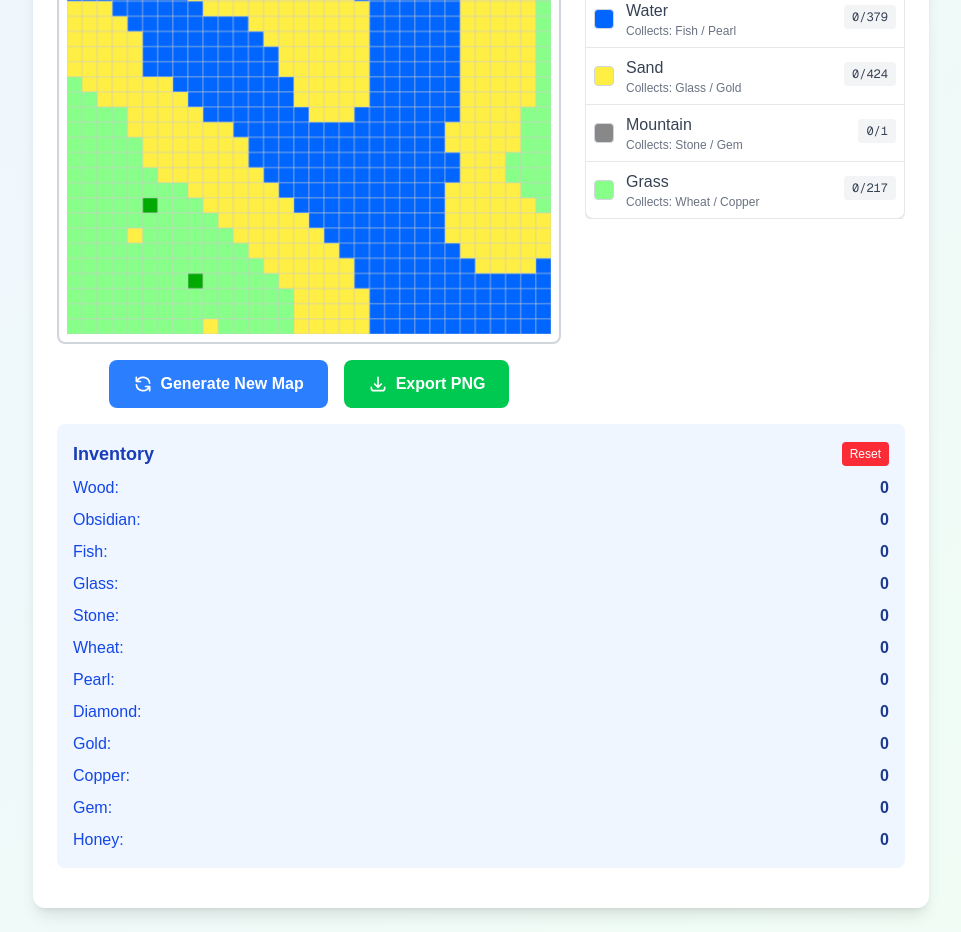
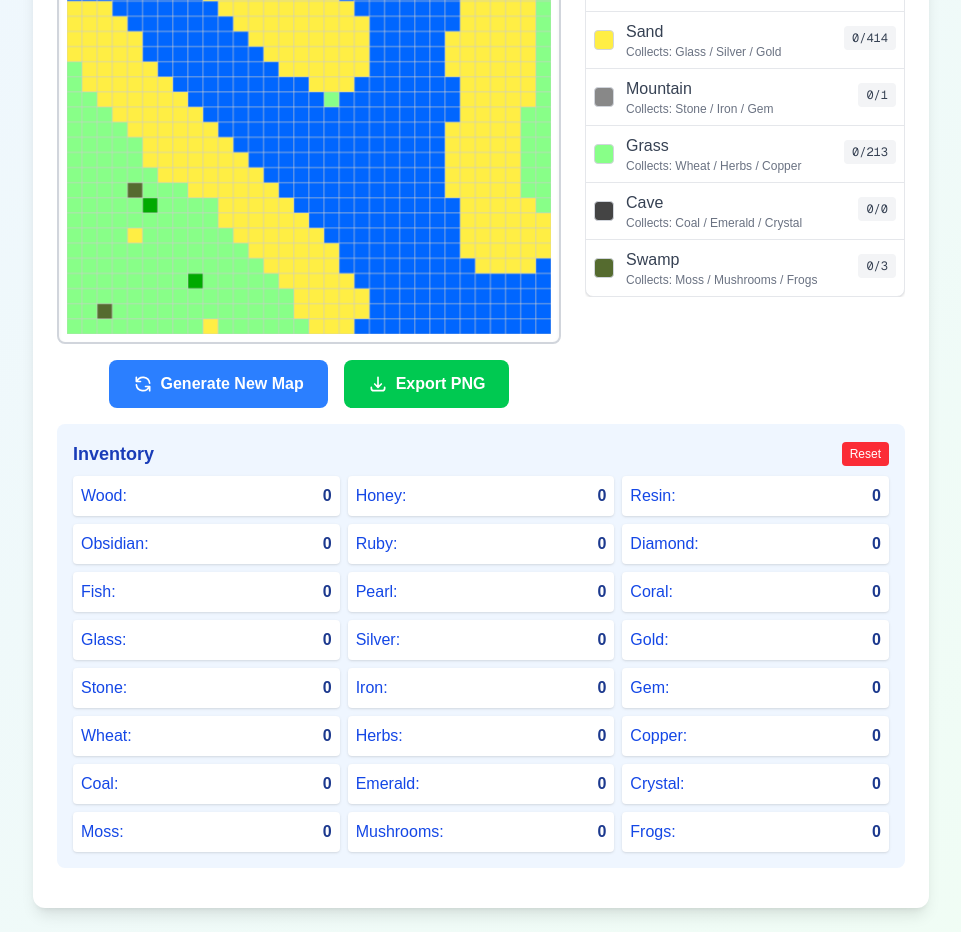
Before and after one commit to AnonAmosAdmn/pixel-map, a Next.js app: page / in a window 1280 px wide. Shown: the part 300-1232 px from the top of the page, without its empty margins (159-1120 px from the left). Built offline with nearby package versions, Linux system fonts and the light colour scheme.

Commit message:
first commit

```diff
--- a/app/page.tsx
+++ b/app/page.tsx
@@ -2,8 +2,7 @@
 
 import { useState, useRef, useEffect } from 'react';
 
-// Define terrain types with rare resources
-type TerrainType = 'tree' | 'volcano' | 'water' | 'sand' | 'mountain' | 'grass';
+type TerrainType = 'tree' | 'volcano' | 'water' | 'sand' | 'mountain' | 'grass' | 'cave' | 'swamp';
 
 interface Terrain {
   name: string;
@@ -11,8 +10,10 @@ interface Terrain {
   count: number;
   resource: string;
   rareResource: string;
+  epicResource: string;
   collected: number;
   rareCollected: number;
+  epicCollected: number;
   maxCollection: number;
 }
 
@@ -29,6 +30,18 @@ interface Inventory {
   Copper: number;
   Gem: number;
   Honey: number;
+  Resin: number;
+  Ruby: number;
+  Coral: number;
+  Silver: number;
+  Iron: number;
+  Emerald: number;
+  Coal: number;
+  Herbs: number;
+  Crystal: number;
+  Moss: number;
+  Mushrooms: number;
+  Frogs: number;
 }
 
 interface PixelCooldown {
@@ -44,8 +57,10 @@ const TERRAIN_TYPES: Record<TerrainType, Terrain> = {
     count: 0,
     resource: 'Wood',
     rareResource: 'Honey',
+    epicResource: 'Resin',
     collected: 0,
     rareCollected: 0,
+    epicCollected: 0,
     maxCollection: 0
   },
   volcano: {
@@ -53,9 +68,11 @@ const TERRAIN_TYPES: Record<TerrainType, Terrain> = {
     color: '#FF3300',
     count: 0,
     resource: 'Obsidian',
-    rareResource: 'Diamond',
+    rareResource: 'Ruby',
+    epicResource: 'Diamond',
     collected: 0,
     rareCollected: 0,
+    epicCollected: 0,
     maxCollection: 0
   },
   water: {
@@ -64,8 +81,10 @@ const TERRAIN_TYPES: Record<TerrainType, Terrain> = {
     count: 0,
     resource: 'Fish',
     rareResource: 'Pearl',
+    epicResource: 'Coral',
     collected: 0,
     rareCollected: 0,
+    epicCollected: 0,
     maxCollection: 0
   },
   sand: {
@@ -73,9 +92,11 @@ const TERRAIN_TYPES: Record<TerrainType, Terrain> = {
     color: '#FFEE44',
     count: 0,
     resource: 'Glass',
-    rareResource: 'Gold',
+    rareResource: 'Silver',
+    epicResource: 'Gold',
     collected: 0,
     rareCollected: 0,
+    epicCollected: 0,
     maxCollection: 0
   },
   mountain: {
@@ -83,9 +104,11 @@ const TERRAIN_TYPES: Record<TerrainType, Terrain> = {
     color: '#888888',
     count: 0,
     resource: 'Stone',
-    rareResource: 'Gem',
+    rareResource: 'Iron',
+    epicResource: 'Gem',
     collected: 0,
     rareCollected: 0,
+    epicCollected: 0,
     maxCollection: 0
   },
   grass: {
@@ -93,26 +116,64 @@ const TERRAIN_TYPES: Record<TerrainType, Terrain> = {
     color: '#88FF88',
     count: 0,
     resource: 'Wheat',
-    rareResource: 'Copper',
+    rareResource: 'Herbs',
+    epicResource: 'Copper',
     collected: 0,
     rareCollected: 0,
+    epicCollected: 0,
+    maxCollection: 0
+  },
+  cave: {
+    name: 'Cave',
+    color: '#444444',
+    count: 0,
+    resource: 'Coal',
+    rareResource: 'Emerald',
+    epicResource: 'Crystal',
+    collected: 0,
+    rareCollected: 0,
+    epicCollected: 0,
+    maxCollection: 0
+  },
+  swamp: {
+    name: 'Swamp',
+    color: '#556B2F',
+    count: 0,
+    resource: 'Moss',
+    rareResource: 'Mushrooms',
+    epicResource: 'Frogs',
+    collected: 0,
+    rareCollected: 0,
+    epicCollected: 0,
     maxCollection: 0
   },
 };
 
 const INITIAL_INVENTORY: Inventory = {
   Wood: 0,
+  Honey: 0,
+  Resin: 0,
   Obsidian: 0,
+  Ruby: 0,
+  Diamond: 0,
   Fish: 0,
+  Pearl: 0,
+  Coral: 0,
   Glass: 0,
+  Silver: 0,
+  Gold: 0,
   Stone: 0,
+  Iron: 0,
+  Gem: 0,
   Wheat: 0,
-  Pearl: 0,
-  Diamond: 0,
-  Gold: 0,
+  Herbs: 0,
   Copper: 0,
-  Gem: 0,
-  Honey: 0
+  Coal: 0,
+  Emerald: 0,
+  Crystal: 0,
+  Moss: 0,
+  Mushrooms: 0,
+  Frogs: 0
 };
 
 // Improved cellular automata function for terrain generation
@@ -251,7 +312,9 @@ export default function PixelMapGame() {
     water: { ...TERRAIN_TYPES.water, count: 0, collected: 0, maxCollection: 0 },
     sand: { ...TERRAIN_TYPES.sand, count: 0, collected: 0, maxCollection: 0 },
     mountain: { ...TERRAIN_TYPES.mountain, count: 0, collected: 0, maxCollection: 0 },
-    grass: { ...TERRAIN_TYPES.grass, count: 0, collected: 0, maxCollection: 0 }
+    grass: { ...TERRAIN_TYPES.grass, count: 0, collected: 0, maxCollection: 0 },
+    cave: { ...TERRAIN_TYPES.cave, count: 0, collected: 0, maxCollection: 0 },
+    swamp: { ...TERRAIN_TYPES.swamp, count: 0, collected: 0, maxCollection: 0 }
   });
   const [inventory, setInventory] = useState<Inventory>(INITIAL_INVENTORY);
   const [pixelCooldowns, setPixelCooldowns] = useState<PixelCooldown[]>([]);
@@ -497,19 +560,30 @@ export default function PixelMapGame() {
         { x: pixelX, y: pixelY, cooldownUntil }
       ]);
 
-      // Determine if we get a rare resource (5/100 chance)
-      const isRare = Math.random() < 0.05;
-      const resourceType = isRare
-        ? TERRAIN_TYPES[terrainType].rareResource as keyof Inventory
-        : TERRAIN_TYPES[terrainType].resource as keyof Inventory;
+      // Determine which resource to get (common 94%, rare 5%, epic 1%)
+      const random = Math.random();
+      let resourceType: keyof Inventory;
+      let isRare = false;
+      let isEpic = false;
+
+      if (random < 0.01) { // 1% chance for epic
+        resourceType = TERRAIN_TYPES[terrainType].epicResource as keyof Inventory;
+        isEpic = true;
+      } else if (random < 0.06) { // 5% chance for rare
+        resourceType = TERRAIN_TYPES[terrainType].rareResource as keyof Inventory;
+        isRare = true;
+      } else { // 94% chance for common
+        resourceType = TERRAIN_TYPES[terrainType].resource as keyof Inventory;
+      }
 
       // Update collected count for this terrain type and add to persistent inventory
       setTerrainCounts(prev => ({
         ...prev,
         [terrainType]: {
           ...prev[terrainType],
-          collected: isRare ? prev[terrainType].collected : prev[terrainType].collected + 1,
-          rareCollected: isRare ? prev[terrainType].rareCollected + 1 : prev[terrainType].rareCollected
+          collected: (!isRare && !isEpic) ? prev[terrainType].collected + 1 : prev[terrainType].collected,
+          rareCollected: isRare ? prev[terrainType].rareCollected + 1 : prev[terrainType].rareCollected,
+          epicCollected: isEpic ? prev[terrainType].epicCollected + 1 : prev[terrainType].epicCollected
         }
       }));
 
@@ -536,6 +610,8 @@ export default function PixelMapGame() {
       newPixels = createSeeds(newPixels, 'tree', 12);
       newPixels = createSeeds(newPixels, 'volcano', 4);
       newPixels = createSeeds(newPixels, 'sand', 6);
+      newPixels = createSeeds(newPixels, 'cave', 5);
+      newPixels = createSeeds(newPixels, 'swamp', 7);
 
     // Apply cellular automata to create grouped terrain
 
@@ -553,6 +629,12 @@ export default function PixelMapGame() {
 
     // Volcano should form smaller areas
     newPixels = generateTerrain(newPixels, 'volcano', 3, 2);
+
+    // Caves should form near mountains
+    newPixels = generateTerrain(newPixels, 'cave', 3, 2);
+
+    // Swamps should form near water
+    newPixels = generateTerrain(newPixels, 'swamp', 3, 2);
 
     // Sand should form beaches near water
     const height = newPixels.length;
@@ -724,8 +806,7 @@ export default function PixelMapGame() {
 
           <div className="w-full md:w-80">
 
-            <div className="mb-6 max-h-120 overflow-y-auto">
-              <h2 className="text-lg font-semibold text-green-800 mb-2">Current Map Resources</h2>
+            <div className="mb-6 max-h-150 overflow-y-auto">
 
               {/* Outer card container */}
               <div className="rounded-lg border border-gray-200 bg-white shadow-sm">
@@ -747,7 +828,7 @@ export default function PixelMapGame() {
                         <div>
                           <div className="text-gray-700 font-medium">{terrain.name}</div>
                           <div className="text-xs text-gray-500">
-                            Collects: {terrain.resource} / {terrain.rareResource}
+                            Collects: {terrain.resource} / {terrain.rareResource} / {terrain.epicResource}
                           </div>
                         </div>
                       </div>
@@ -774,9 +855,12 @@ export default function PixelMapGame() {
               Reset
             </button>
           </div>
-          <div className="space-y-2">
+          <div className="grid grid-cols-3 gap-2">
             {Object.entries(inventory).map(([resource, count]) => (
-              <div key={resource} className="flex justify-between items-center">
+              <div
+                key={resource}
+                className="flex justify-between items-center bg-white rounded p-2 shadow-sm"
+              >
                 <span className="text-blue-700">{resource}:</span>
                 <span className="font-bold text-blue-900">{count}</span>
               </div>
```
Lines whose indentation alone changed are shown as unchanged.
